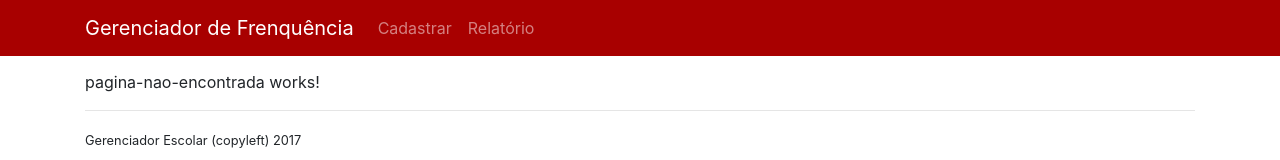
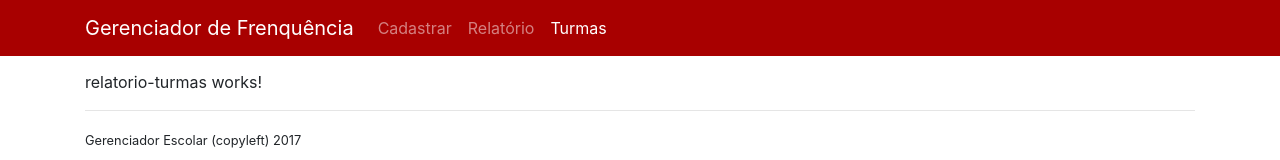
Before and after one commit to Rodrigovf/angular-escola, an Angular app: page /turmas/relatorio in a window 1280 px wide. Shown: the top 160 px of the page. Built offline with nearby package versions, Linux system fonts and the light colour scheme.

Commit message:
No caminho

```diff
--- a/src/app/admin/admin-routing.module.ts
+++ b/src/app/admin/admin-routing.module.ts
@@ -6,11 +6,14 @@ import {PaginaNaoEncontradaComponent} from './pagina-nao-encontrada/pagina-nao-e
 import { CadastroDeFrequenciaComponent } from './cadastro-de-frequencia/cadastro-de-frequencia.component';
 import { FrequenciaComponent } from './frequencia/frequencia.component';
 import { ListaDeFrequenciasComponent } from './lista-de-frequencias/lista-de-frequencias.component';
+import { RelatorioTurmasComponent } from './relatorio-turmas/relatorio-turmas.component';
+
 const routes: Routes = [
   {
     path: '', component: AdminComponent, children: [
       {path: 'frequencias/relatorio', component: ListaDeFrequenciasComponent},
       {path: 'frequencias/cadastrar', component: CadastroDeFrequenciaComponent},
+      {path: 'turmas/relatorio', component: RelatorioTurmasComponent},
       {path: '', component: ListaDeFrequenciasComponent},
       {path: '**', component: PaginaNaoEncontradaComponent}
   ]}
--- a/src/app/admin/admin/admin.component.html
+++ b/src/app/admin/admin/admin.component.html
@@ -13,6 +13,9 @@
         </li>
         <li class="nav-item">
           <a class="nav-link" routerLink="/frequencias/relatorio" routerLinkActive="active">Relatório</a>
+        </li>
+        <li class="nav-item">
+          <a class="nav-link" routerLink="/turmas/relatorio" routerLinkActive="active">Turmas</a>
         </li>
       </ul>
       <!--<div class="navbar-text">
--- /dev/null
+++ b/src/app/admin/apiturmas.service.ts
@@ -0,0 +1,24 @@
+import {Injectable} from '@angular/core';
+import {HttpClient} from "@angular/common/http";
+import {Observable} from "rxjs/Observable";
+
+@Injectable()
+export class ApiturmasService {
+  API_URL = 'http://localhost:3000';
+  constructor(private http: HttpClient) { }
+
+  getTurmas(): Observable<any[]> {
+    return this.http.get<any[]>(this.API_URL +'/turmas');
+  }
+
+  getMaticulasNaTurma(id:number): Observable<any[]> {
+    return this.http.get<any[]>(this.API_URL +'matriculas?turmaId='+id);
+  }
+
+  getProfessoresNaTurma(id:number): Observable<any[]> {
+    return this.http.get<any[]>(this.API_URL +'professoresNasTurmas?turmaId='+id+'&_expand=professor');
+  }
+
+
+
+}
--- /dev/null
+++ b/src/app/admin/relatorio-turmas/relatorio-turmas.component.html
@@ -0,0 +1,3 @@
+<p>
+  relatorio-turmas works!
+</p>
--- /dev/null
+++ b/src/app/admin/relatorio-turmas/relatorio-turmas.component.ts
@@ -0,0 +1,15 @@
+import { Component, OnInit } from '@angular/core';
+
+@Component({
+  selector: 'app-relatorio-turmas',
+  templateUrl: './relatorio-turmas.component.html',
+  styleUrls: ['./relatorio-turmas.component.css']
+})
+export class RelatorioTurmasComponent implements OnInit {
+
+  constructor() { }
+
+  ngOnInit() {
+  }
+
+}
```
Also changed, not shown: src/app/admin/admin.module.ts (+6 -2 lines), src/app/admin/relatorio-turmas/relatorio-turmas.component.css (added).
